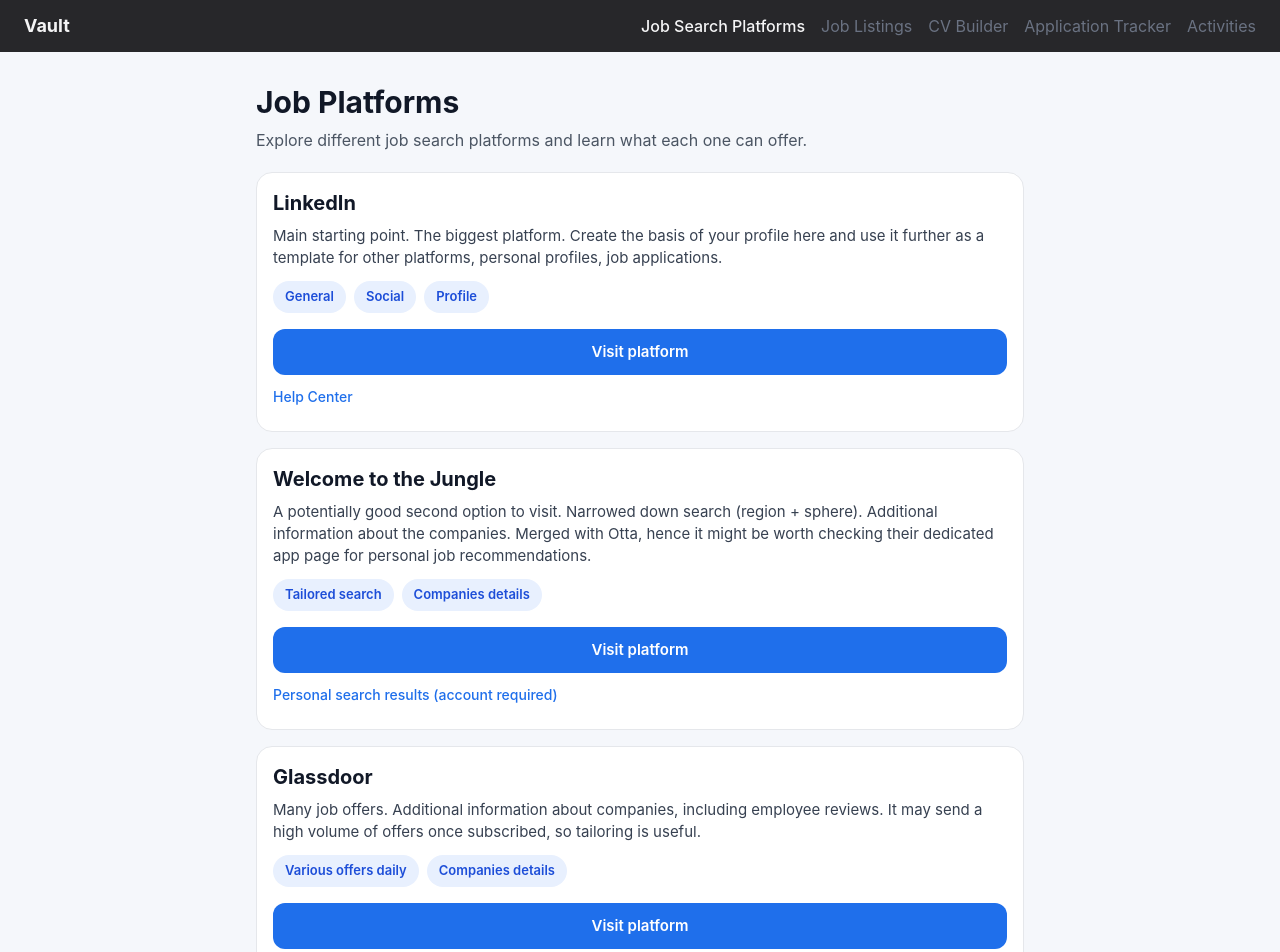
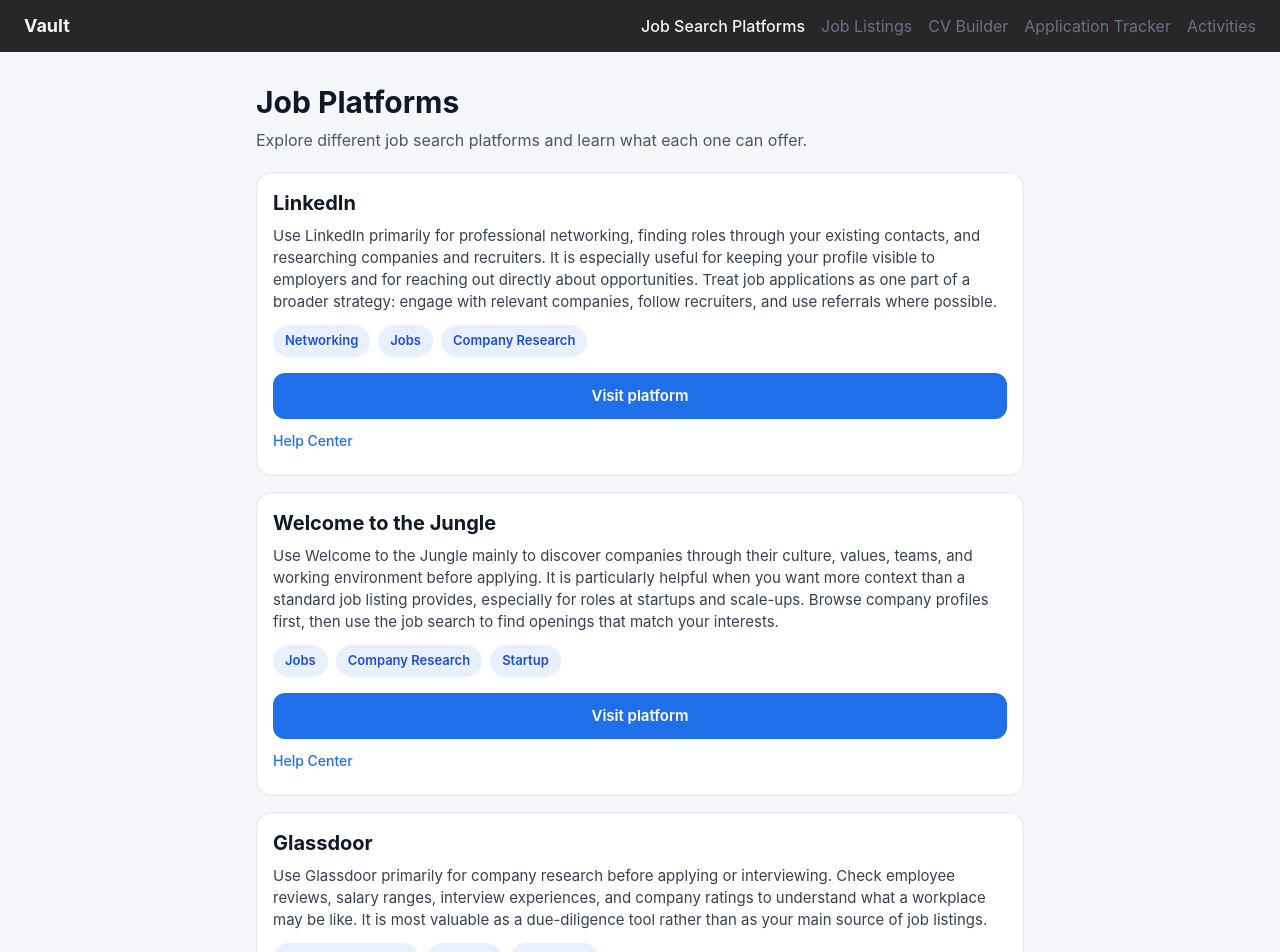
Before and after one commit to Dimterion/vault, a React (Vite) app: page /platforms in a window 1280 px wide. Shown: the top 952 px of the page. Built offline with nearby package versions, Linux system fonts and the light colour scheme.

Commit message:
adjust data file for platforms

```diff
--- a/src/features/platforms/data.ts
+++ b/src/features/platforms/data.ts
@@ -15,15 +15,17 @@ export type JobPlatform = {
   extraLinks?: PlatformLink[];
 };
 
+// Images are optional and can be added as:
+// imageKey: "linkedin",
+
 export const platforms: JobPlatform[] = [
   {
-    id: "01_linkedIn",
+    id: "linkedin",
     title: "LinkedIn",
-    websiteUrl: "https://www.linkedin.com/",
+    websiteUrl: "https://www.linkedin.com",
     description:
-      "Main starting point. The biggest platform. Create the basis of your profile here and use it further as a template for other platforms, personal profiles, job applications.",
-    // imageKey: "linkedin",
-    tags: ["General", "Social", "Profile"],
+      "Use LinkedIn primarily for professional networking, finding roles through your existing contacts, and researching companies and recruiters. It is especially useful for keeping your profile visible to employers and for reaching out directly about opportunities. Treat job applications as one part of a broader strategy: engage with relevant companies, follow recruiters, and use referrals where possible.",
+    tags: ["Networking", "Jobs", "Company Research"],
     extraLinks: [
       {
         label: "Help Center",
@@ -32,36 +34,39 @@ export const platforms: JobPlatform[] = [
     ],
   },
   {
-    id: "02_welcome_to_the_jungle",
+    id: "welcome_to_the_jungle",
     title: "Welcome to the Jungle",
-    websiteUrl: "https://www.welcometothejungle.com/",
+    websiteUrl: "https://www.welcometothejungle.com",
     description:
-      "A potentially good second option to visit. Narrowed down search (region + sphere). Additional information about the companies. Merged with Otta, hence it might be worth checking their dedicated app page for personal job recommendations.",
-    // imageKey: "welcometothejungle",
-    tags: ["Tailored search", "Companies details"],
+      "Use Welcome to the Jungle mainly to discover companies through their culture, values, teams, and working environment before applying. It is particularly helpful when you want more context than a standard job listing provides, especially for roles at startups and scale-ups. Browse company profiles first, then use the job search to find openings that match your interests.",
+    tags: ["Jobs", "Company Research", "Startup"],
     extraLinks: [
       {
-        label: "Personal search results (account required)",
-        url: "https://app.welcometothejungle.com/",
+        label: "Help Center",
+        url: "https://help.welcometothejungle.com",
       },
     ],
   },
   {
-    id: "03_glassdoor",
+    id: "glassdoor",
     title: "Glassdoor",
-    websiteUrl: "https://www.glassdoor.com/",
+    websiteUrl: "https://www.glassdoor.com",
     description:
-      "Many job offers. Additional information about companies, including employee reviews. It may send a high volume of offers once subscribed, so tailoring is useful.",
-    // imageKey: "glassdoor",
-    tags: ["Various offers daily", "Companies details"],
-    extraLinks: [{ label: "Indeed", url: "https://indeed.com/" }],
+      "Use Glassdoor primarily for company research before applying or interviewing. Check employee reviews, salary ranges, interview experiences, and company ratings to understand what a workplace may be like. It is most valuable as a due-diligence tool rather than as your main source of job listings.",
+    tags: ["Company Research", "Salaries", "Interviews"],
+    extraLinks: [
+      {
+        label: "Help Center",
+        url: "https://help.glassdoor.com",
+      },
+    ],
   },
   {
-    id: "04_google",
+    id: "google_jobs",
     title: "Google Jobs",
-    websiteUrl: "https://www.google.com/",
+    websiteUrl: "https://www.google.com/search?q=jobs",
     description:
-      "Not always straightforward to find. Search phrases like jobs near me, remote roles, or role plus city to surface the jobs interface in Google search results.",
-    tags: ["Job tracking", "Sharing & following options"],
+      "Use Google Jobs to quickly aggregate job listings from many sources in one search. It is best for getting a broad overview of available roles, comparing titles and locations, and finding listings that may not appear on a single platform. Use it for discovery, then apply through the original employer or job board whenever possible.",
+    tags: ["Jobs", "Search", "Aggregator"],
   },
 ];
```
